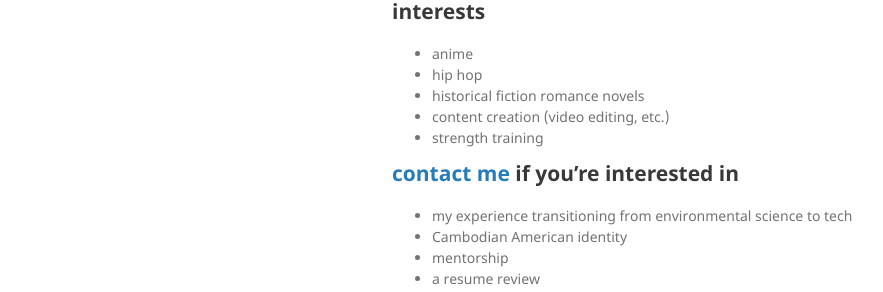
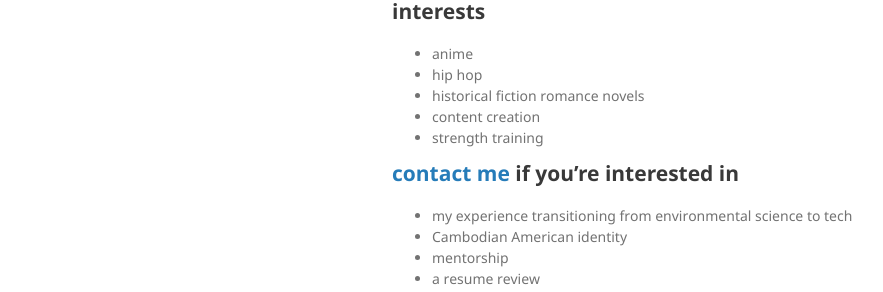
Before and after one commit to umjennifer/umjennifer.github.io, a Jekyll site: the page built from index.md, in a window 1280 px wide. Shown: the part 298-590 px from the top of the page, without its empty margins (178-1061 px from the left). Built offline with Jekyll 4.4.1, drawn with Linux system fonts in a browser that asks for light colours; our own code applies the rules of GitHub Pages for plain Markdown files.

Commit message:
Update index.md

```diff
--- a/index.md
+++ b/index.md
@@ -14,7 +14,7 @@ layout: default
 - anime
 - hip hop
 - historical fiction romance novels
-- content creation (video editing, etc.)
+- content creation
 - strength training
 
 ## <a href="{{ site.github.url }}/contact">contact me</a> if you're interested in
```
